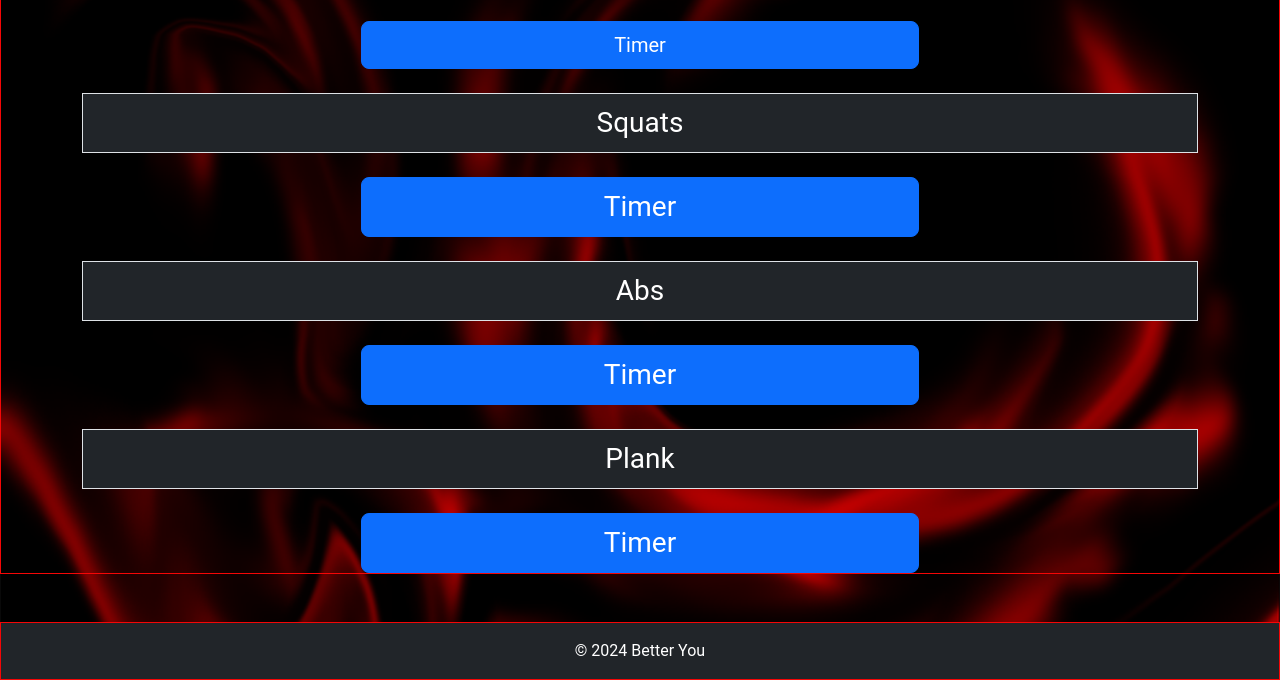
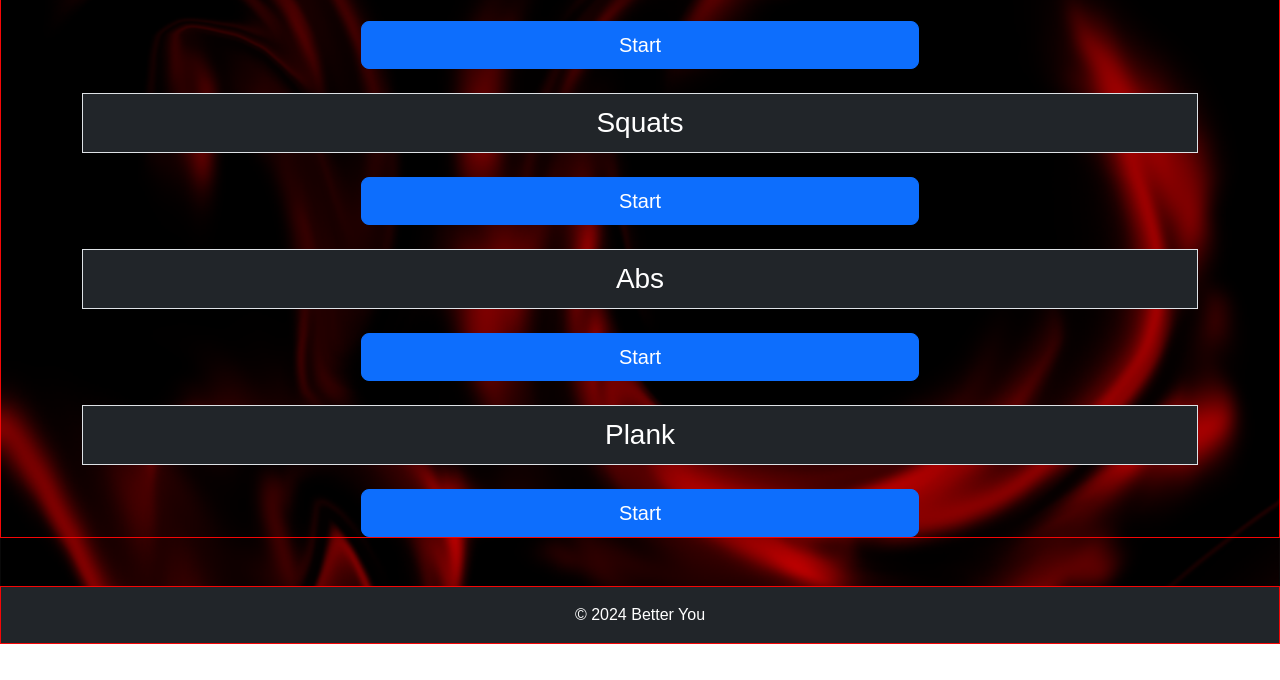
Before and after one commit to AdrianMoldoveanu/Better-You, a plain HTML site: page easy.html in a window 1280 px wide. Shown: the part 232-912 px from the top of the page. After the commit the page ends 876 px from the top, so only its background shows below. Drawn offline with nearby package versions, Linux system fonts and the light colour scheme; a web font is replaced by a local one.

```diff
--- a/css/style.css
+++ b/css/style.css
@@ -1,6 +1,6 @@
 body {
     background: url("/images/background-3820508.png") no-repeat center center fixed;
-    font-family: "Roboto", sans-serif;
+    font-family: 'Share-TechMono', sans-serif;
     font-weight: 400;
    -webkit-background-size: cover;
   -moz-background-size: cover;
--- a/easy.html
+++ b/easy.html
@@ -8,6 +8,12 @@
     <script src="https://cdn.jsdelivr.net/npm/bootstrap@5.3.8/dist/js/bootstrap.bundle.min.js"
         integrity="sha384-FKyoEForCGlyvwx9Hj09JcYn3nv7wiPVlz7YYwJrWVcXK/BmnVDxM+D2scQbITxI"
         crossorigin="anonymous"></script>
+    <script src="https://kit.fontawesome.com/bf5e988fe5.js" crossorigin="anonymous"></script>
+
+    <link href="https://fonts.cdnfonts.com/css/share-techmono-2" rel="stylesheet">
+
+
+
     <link rel="stylesheet" href="css/style.css" type="text/css">
     <meta charset="UTF-8">
     <title>Better You</title>
@@ -45,13 +51,13 @@
             <h2 class="mb-4 center-block text-center">Daily Exercise</h2>
             <ul class="list-group fs-4 gap-4">
                 <li class="list-group-item center-block text-center lg fs-3 bg-dark text-white">Push ups</li>
-                <button type="button" class="timer w-50 align-self-center btn btn-primary btn-lg">Timer</button>
+                <button type="button" class="timer w-50 align-self-center btn btn-primary btn-lg">Start</button>
                 <li class="list-group-item center-block text-center fs-3 bg-dark text-white">Squats</li>
-                <button type="button" class="timer w-50 align-self-center btn btn-primary btn-lg fs-3">Timer</button>
+                <button type="button" class="timer w-50 align-self-center btn btn-primary btn-lg">Start</button>
                 <li class="list-group-item center-block text-center fs-3 bg-dark text-white">Abs</li>
-                <button type="button" class="timer w-50 align-self-center btn btn-primary btn-lg fs-3">Timer</button>
+                <button type="button" class="timer w-50 align-self-center btn btn-primary btn-lg">Start</button>
                 <li class="list-group-item center-block text-center fs-3 bg-dark text-white">Plank</li>
-                <button type="button" class="timer w-50 align-self-center btn btn-primary btn-lg fs-3">Timer</button>
+                <button type="button" class="timer w-50 align-self-center btn btn-primary btn-lg">Start</button>
             </ul>
         </div>
     </section>
--- a/timer.js
+++ b/timer.js
@@ -6,7 +6,7 @@
         button.classList.add('vw-100');
         button.style.color = '#0ef506ff';
         button.style.backgroundColor = 'black';
-    button.style.fontSize = '7rem';
+        button.style.fontSize = '7rem';
         const originalText = button.textContent;
         button.textContent = `${seconds}s`;
 
```
Also changed, not shown: index.html (+1 -0 lines).
